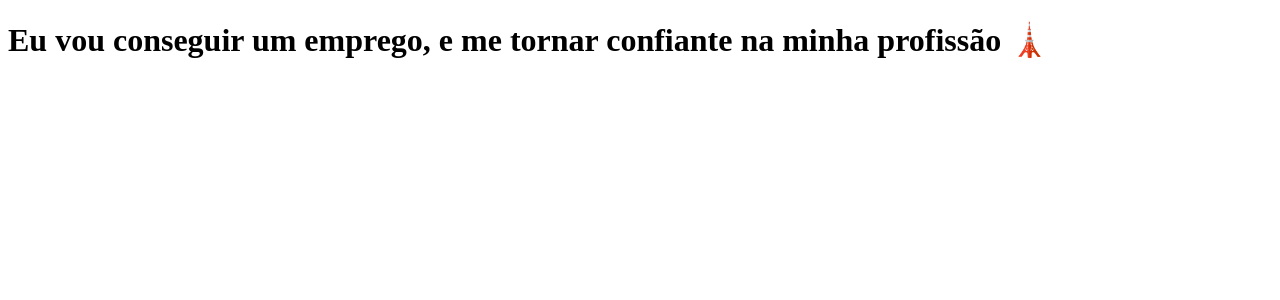
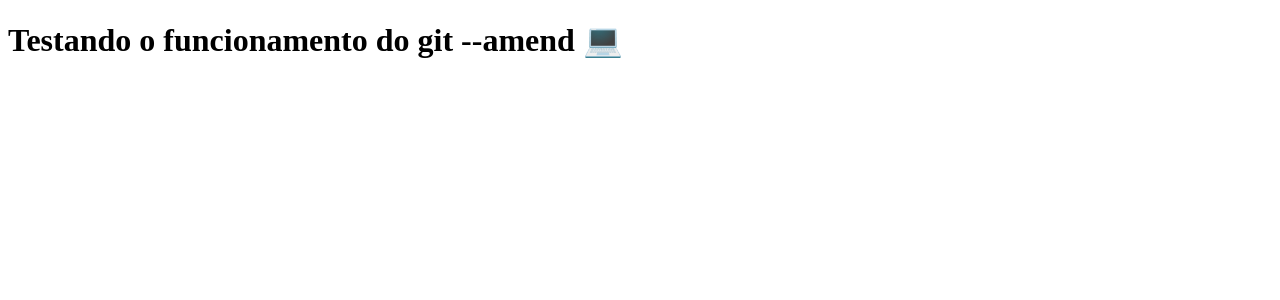
Before and after one commit to pedro-cella/clone-tabnews, a Next.js app: page / in a window 1280 px wide. Shown: the top 300 px of the page. Built offline with nearby package versions, Linux system fonts and the light colour scheme.

Commit message:
testando funcionamento do git --amend (ok)

```diff
--- a/pages/index.js
+++ b/pages/index.js
@@ -1,5 +1,5 @@
 function Home() {
-    return <h1>Eu vou conseguir um emprego, e me tornar confiante na minha profissão 🗼</h1>
+    return <h1>Testando o funcionamento do git --amend 💻</h1>
 }
 
 export default Home;
```
